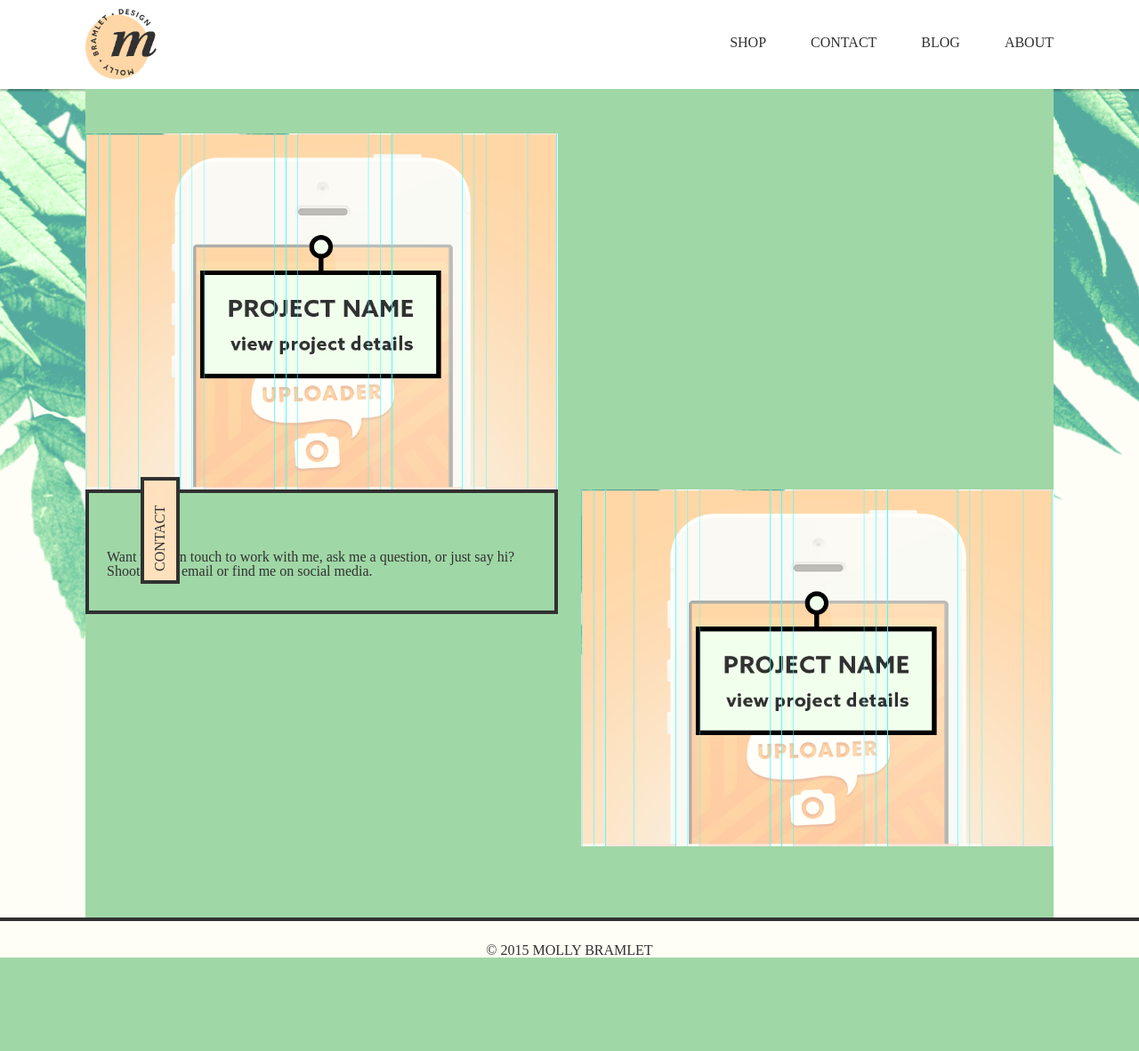
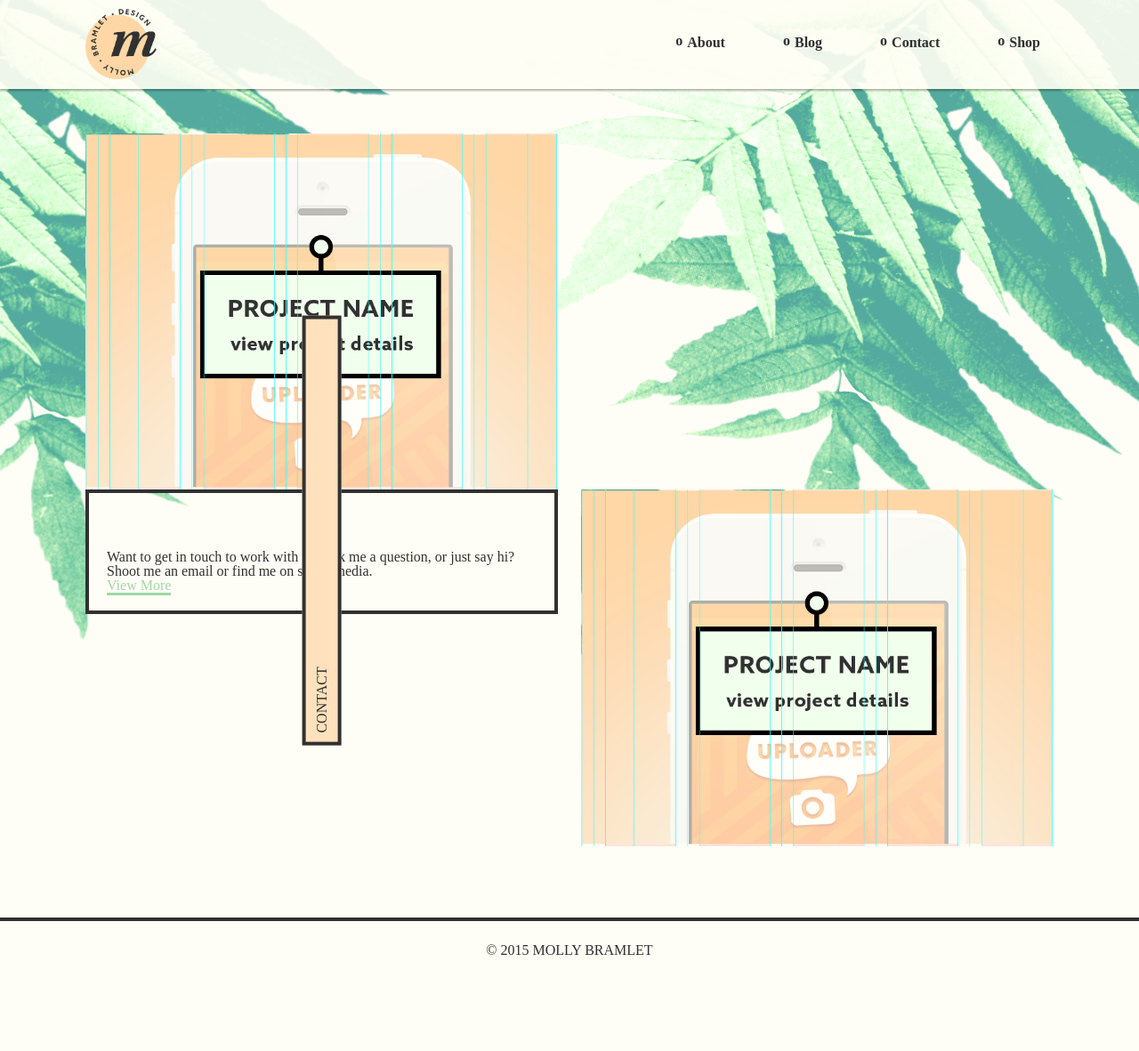
Before and after one commit to savannahmillion/molly-site, a PHP site: page / in a window 1280 px wide. Shown: the whole page at 89% size. Before the commit the page ends 1076 px from the top, so only its background shows below. Run offline with PHP 8.4, Linux system fonts and the light colour scheme; some libraries are stand-ins or nearby versions.

Commit message:
navigation styling

```diff
--- a/index.html
+++ b/index.html
@@ -23,10 +23,10 @@
 					<img src="img/logo_2x_360.png" class="logo">
 					<nav>
 						<ul>
-							<li><a href="#">ABOUT</a></li>
-							<li><a href="#">BLOG</a></li>
-							<li><a href="#">CONTACT</a></li>
-							<li><a href="#">SHOP</a></li>
+							<li><a href="#"><span class="bullet">o</span>About</a></li>
+							<li><a href="#"><span class="bullet">o</span>Blog</a></li>
+							<li><a href="#"><span class="bullet">o</span>Contact</a></li>
+							<li><a href="#"><span class="bullet">o</span>Shop</a></li>
 						</ul>
 					</nav>
 				</div>
--- a/style/molly.css
+++ b/style/molly.css
@@ -72,6 +72,9 @@
   a:hover {
     color: #c4e6c8; }
 
+nav {
+  font-weight: 700; }
+
 .sideways {
   -webkit-transform: rotate(-90deg);
   -moz-transform: rotate(-90deg);
@@ -103,7 +106,7 @@
 
 header {
   height: 100px;
-  background-color: #fff;
+  background-color: rgba(255, 254, 246, 0.9);
   box-shadow: 0 2px 2px 0 rgba(0, 0, 0, 0.3); }
 
 .all-content {
@@ -121,14 +124,20 @@
   nav ul {
     list-style-type: none; }
     nav ul li {
-      float: right;
+      float: left;
       display: block;
       padding-left: 50px; }
       nav ul li a {
         color: #313131;
+        padding-right: 15px;
+        padding-left: 5px;
+        padding-bottom: 15px;
         border-bottom: none; }
         nav ul li a:hover {
-          color: #7e7e7e; }
+          color: #313131;
+          background-image: url("../img/green-box.png");
+          background-repeat: no-repeat;
+          background-position: 0px 11px; }
 
 .logo {
   width: 80px;
@@ -140,7 +149,6 @@
   margin-left: auto;
   margin-right: auto;
   height: auto;
-  background-color: #a0d7a6;
   padding-top: 50px;
   padding-bottom: 80px; }
   .allProjects::after {
@@ -172,11 +180,16 @@
 .article-title {
   background-color: #ffe1bd;
   border: 4px solid #313131;
-  padding: 10px;
-  width: 120px; }
+  padding: 10px; }
+
+.bullet {
+  position: relative;
+  left: -5px;
+  bottom: 2px; }
 
 footer {
   width: 100%;
+  height: 150px;
   text-align: center;
   border-top: 4px solid #313131;
   padding-top: 25px; }
--- a/style/molly.scss
+++ b/style/molly.scss
@@ -32,6 +32,10 @@
 	&:hover {
 		color: lighten($Green, 10%);
 	}
+}
+
+nav {
+	font-weight: 700;
 }
 
 .sideways {
@@ -70,7 +74,7 @@
 
 header {
 	height: 100px;
-	background-color: #fff;
+	background-color: rgba(255, 254, 246, 0.9);
 	box-shadow: 0 2px 2px 0 rgba(0, 0, 0, 0.3);
 }
 
@@ -84,14 +88,21 @@
 	ul {
 		list-style-type: none;
 		li {
-			float: right;
+			float: left;
 			display: block;
 			padding-left: 50px;
 			a {
 				color: $darkGray;
+				padding-right: 15px;
+				padding-left: 5px;
+				padding-bottom: 15px;
 				border-bottom: none;
+
 				&:hover {
-					color: lighten($darkGray, 30%);
+					color: $darkGray;
+					background-image: url("../img/green-box.png");
+					background-repeat: no-repeat;
+					background-position: 0px 11px;
 				}
 			}
 		}
@@ -107,7 +118,6 @@
 .allProjects {
 	@include outer-container;
 	height: auto;
-	background-color: $Green;
 	padding-top: 50px;
 	padding-bottom: 80px;
 }
@@ -130,11 +140,18 @@
 	background-color: $Peach;
 	border: 4px solid $darkGray;
 	padding: 10px;
-	width: 120px;
+	//width: 120px;
+}
+
+.bullet {
+	position: relative;
+	left: -5px;
+	bottom: 2px;
 }
 
 footer {
 	width: 100%;
+	height: 150px;
 	text-align: center;
 	border-top: 4px solid $darkGray;
 	padding-top: 25px;
```
Also changed, not shown: img/green-box.png (added), 1 other file.
